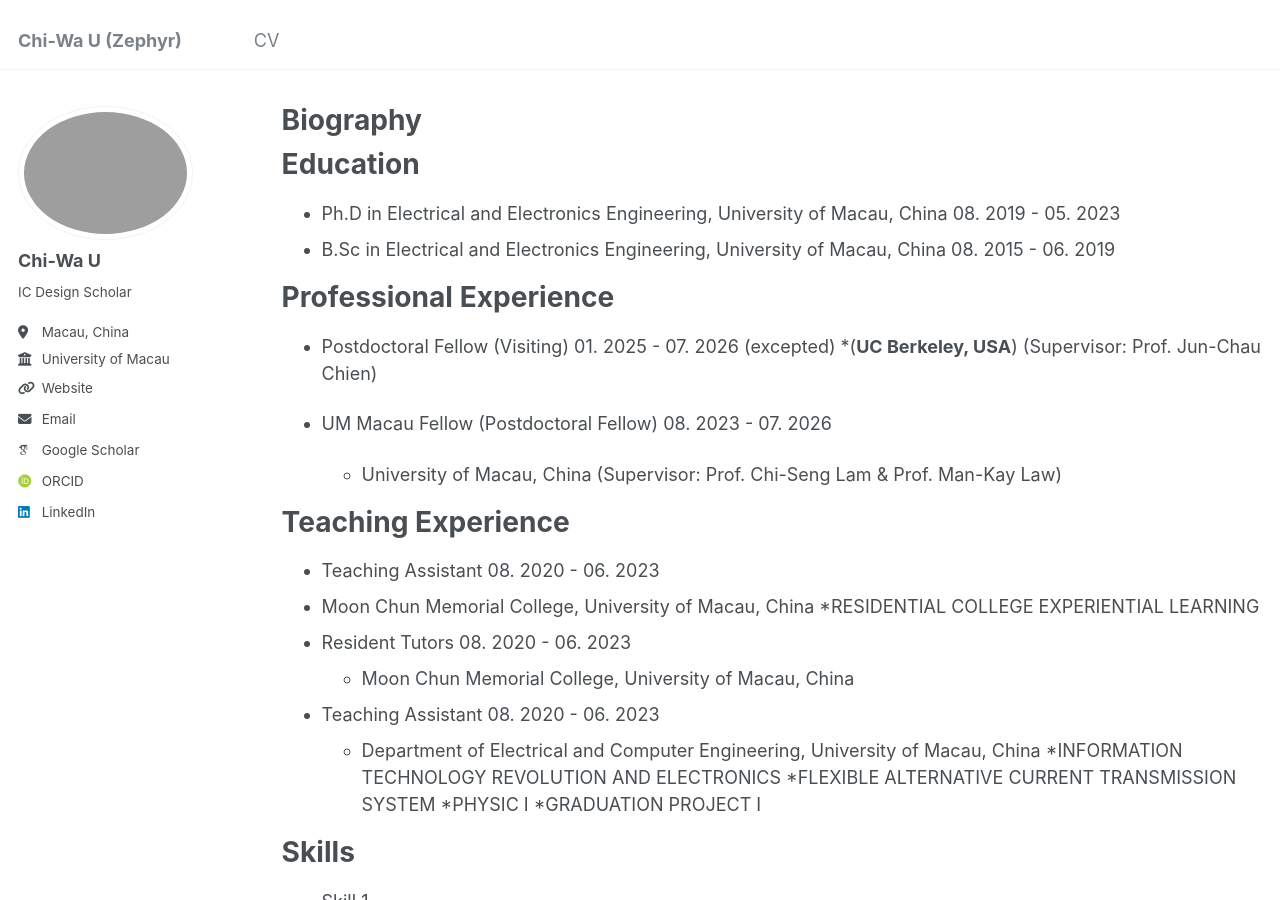
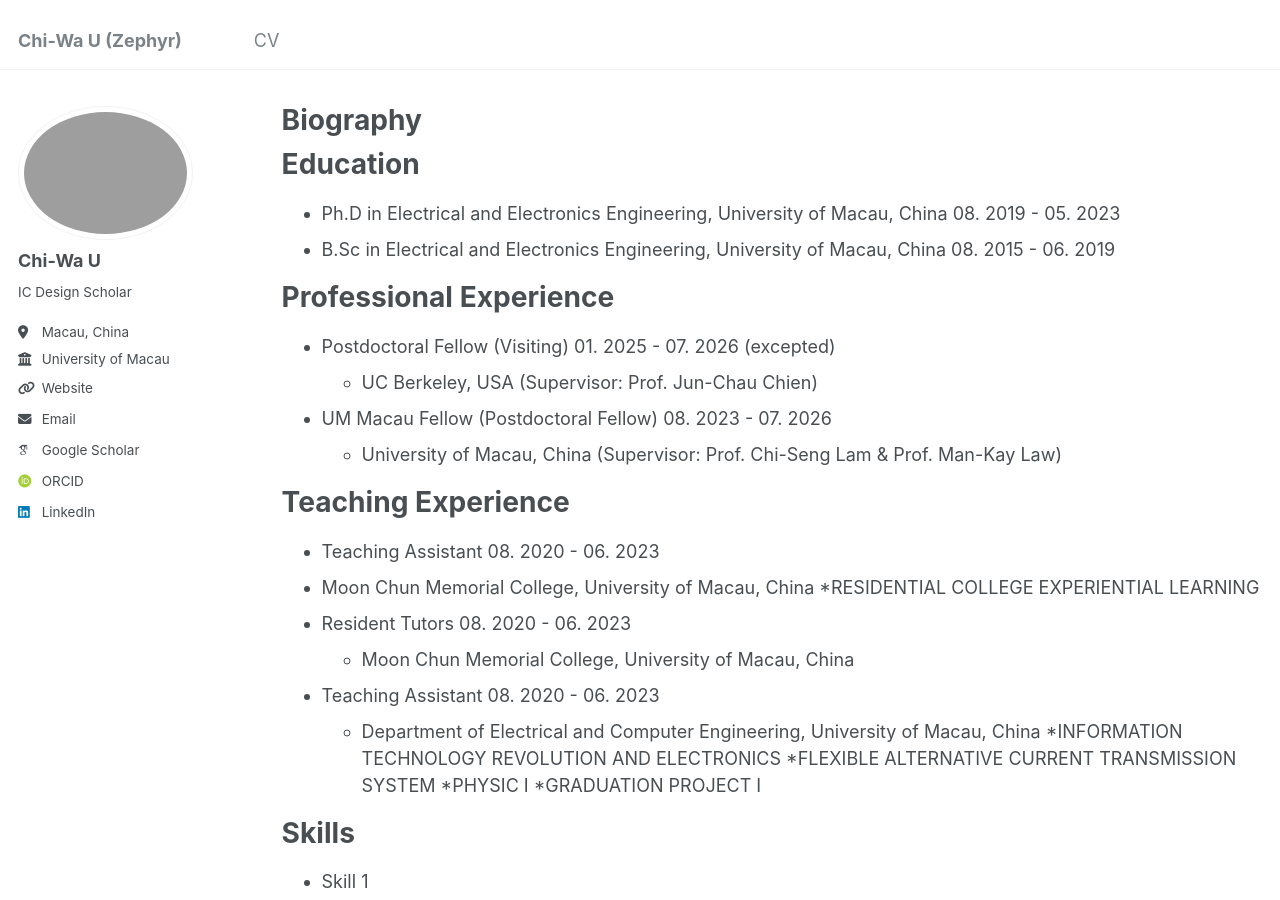
Before and after one commit to Zephyr-U/Personal-web, a Jekyll site: the page built from _pages/cv.md, in a window 1280 px wide and 900 px high. Built offline with Jekyll 4.4.1, drawn with Linux system fonts in a browser that asks for light colours; some web fonts are replaced.

Commit message:
Revert "Bio"
This reverts commit 12eb8b9cce4879993dbc5b62dc5827824a9b0e6b.

```diff
--- a/_pages/cv.md
+++ b/_pages/cv.md
@@ -18,7 +18,7 @@ Education
 Professional Experience
 ======
 * Postdoctoral Fellow (Visiting)	01. 2025 - 07. 2026 (excepted)
-  *(**UC Berkeley, USA**) (Supervisor: Prof. Jun-Chau Chien)
+  * UC Berkeley, USA (Supervisor: Prof. Jun-Chau Chien)
 
 * UM Macau Fellow (Postdoctoral Fellow)		08. 2023 - 07. 2026
   * University of Macau, China (Supervisor: Prof. Chi-Seng Lam & Prof. Man-Kay Law)
```
